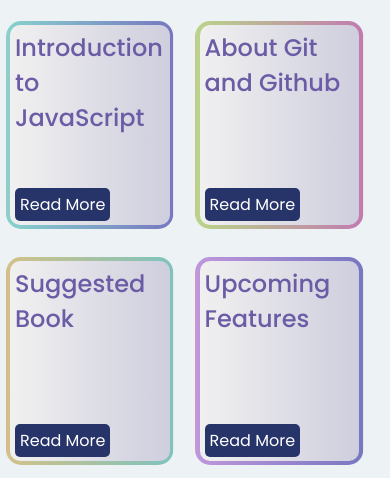
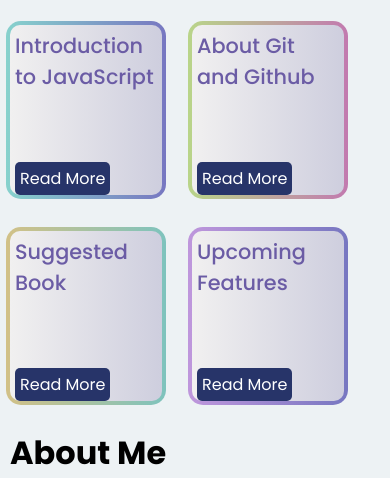
Before and after one commit to pankajhamal/BLOG, a plain HTML site: page index.html in a window 390 px wide. Shown: the part 366-844 px from the top of the page. Drawn offline with Linux system fonts and the light colour scheme.

Commit message:
Added responsive style

```diff
--- a/style.css
+++ b/style.css
@@ -303,7 +303,11 @@ body{
     .row i{
         left: 2.5%;
     }
+    .content-info {
+        height: 170px;
+        width: 40%;
+    }
     .content-info p{
-        font-size: 1.5rem;
+        font-size: 1.3rem;
     }
 }
```
